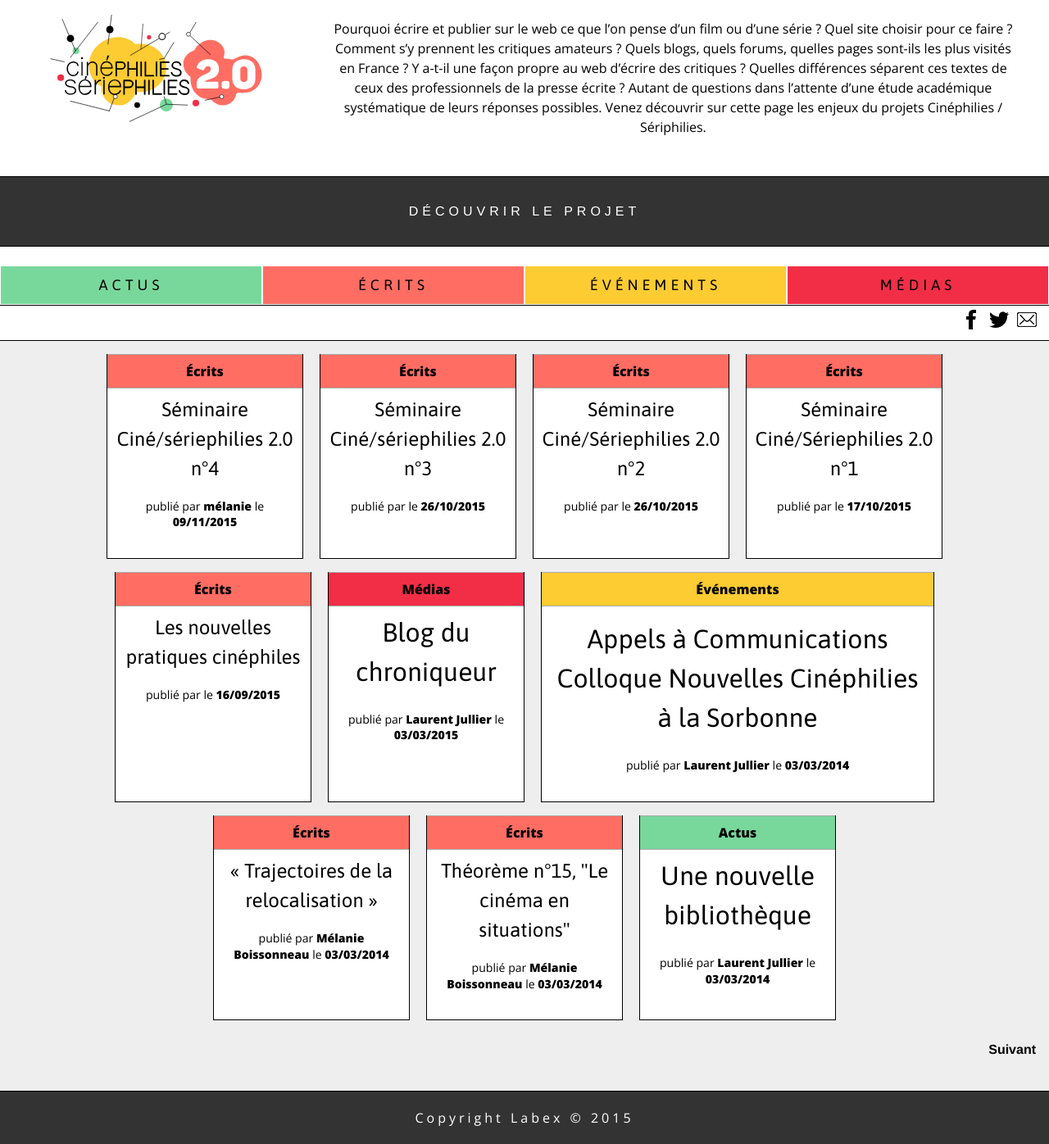
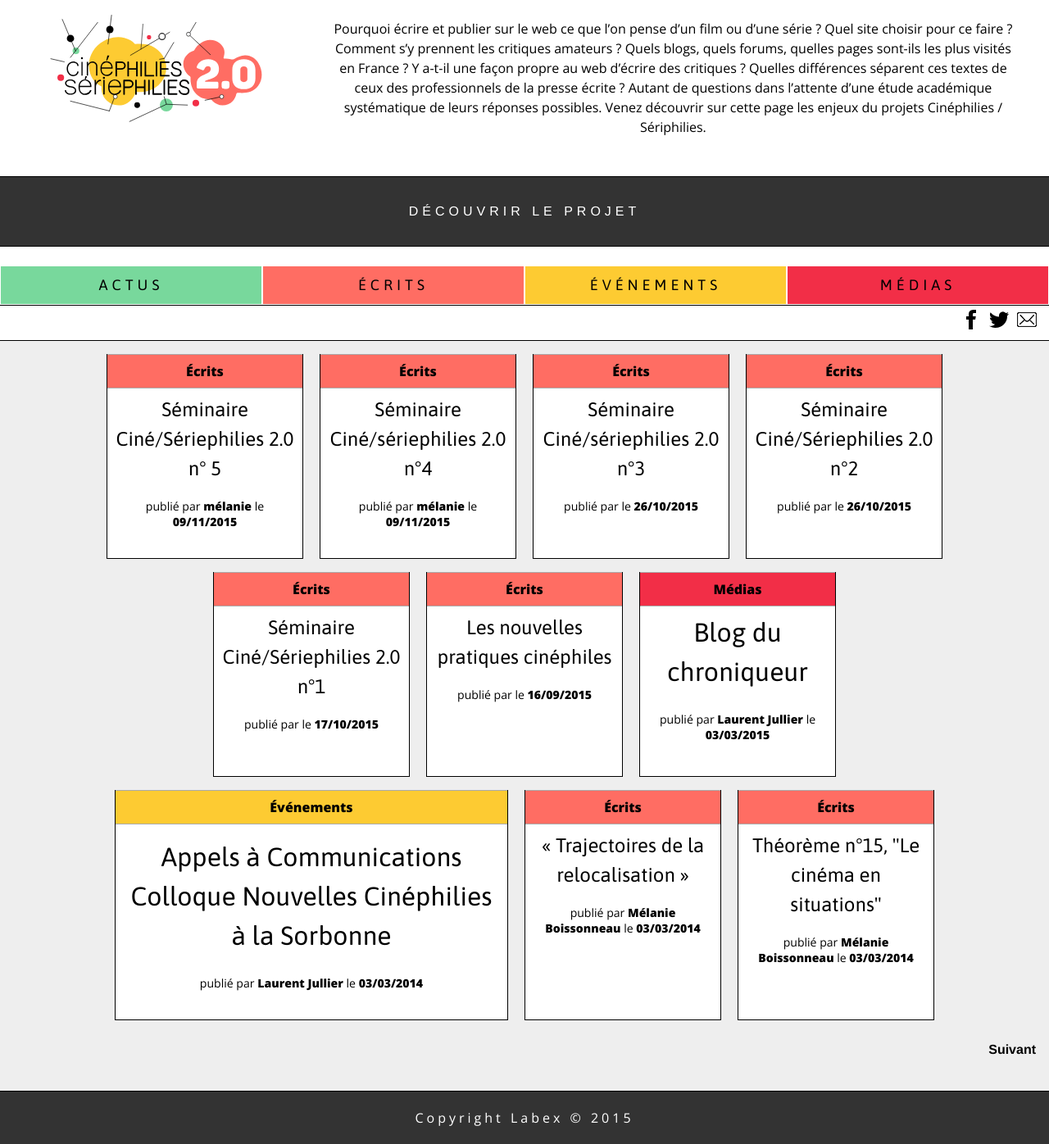
Before and after one commit to Labex-ICCA/Labex-ICCA.github.io, a Jekyll site: the page built from index.html, in a window 1280 px wide. Shown: the whole page at 82% size. Built offline with Jekyll 4.4.1, drawn with Linux system fonts in a browser that asks for light colours; Markdown is read by kramdown in place of the engine named in the settings; the list of posts is cut into pages by our own code.

Commit message:
Updated 2015-11-09-s-minaire-cin-s-riephilies-2-0-n-5.md

```diff
--- a/_posts/medias/2015-11-09-s-minaire-cin-s-riephilies-2-0-n-5.md
+++ b/_posts/medias/2015-11-09-s-minaire-cin-s-riephilies-2-0-n-5.md
@@ -1,15 +1,19 @@
 ---
 categories: Écrits
 layout: post
-author: ""
-tags: null
+author: "mélanie "
+tags:
+  - sériephilies
+  - blog
+  - cinéphilies
 "media-name": ""
 "media-url": ""
 "media-view": ""
 "media-rythm": ""
-published: false
+published: true
 title: Séminaire Ciné/Sériephilies 2.0 n° 5
 ---
+
 
 ## Séminaire Ciné/Sériephilies 2.0 IRCAV + CEISME
 ### Séance 5
```
